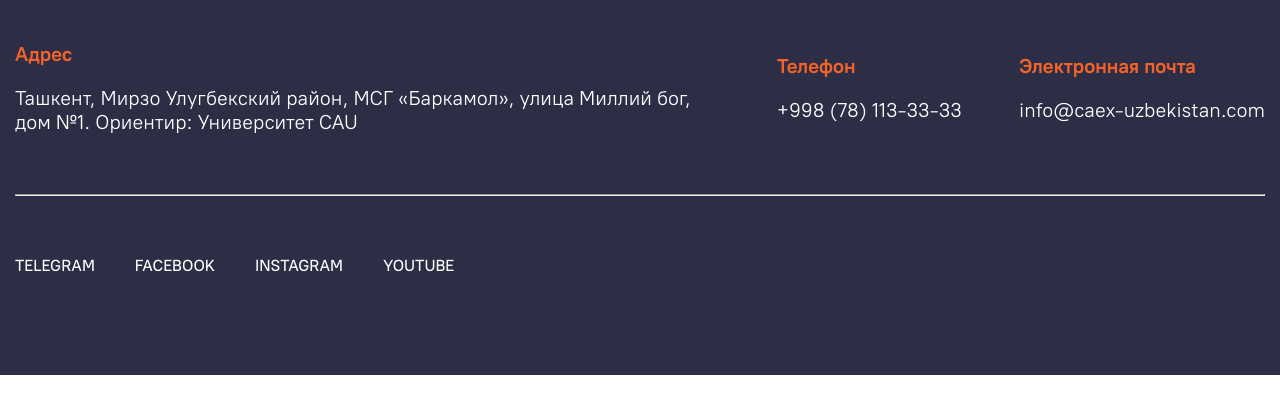
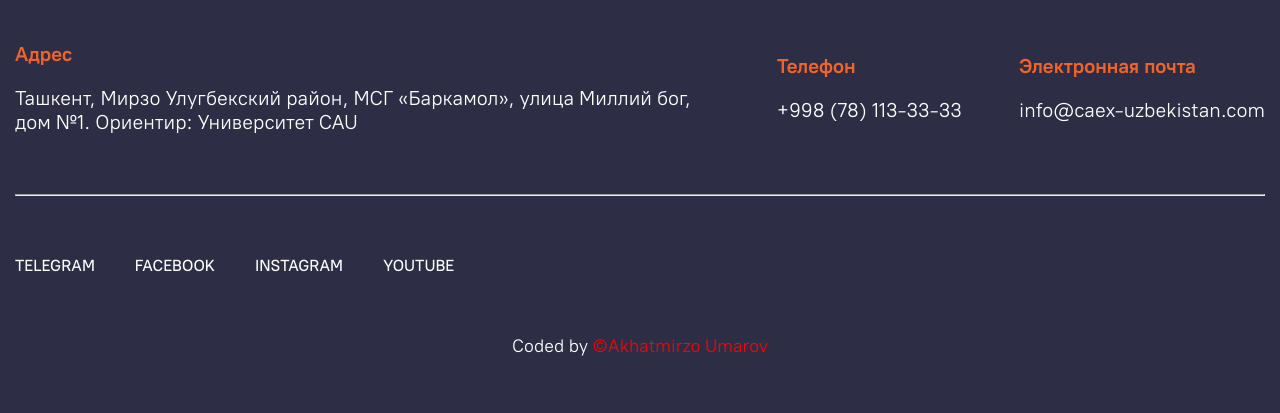
Before and after one commit to Akhatmirzo/mebel__decor, a plain HTML site: page index.html in a window 1280 px wide. Shown: the part 9702-10115 px from the top of the page. Before the commit the page ends 10077 px from the top, so only its background shows below. Drawn offline with nearby package versions, Linux system fonts and the light colour scheme.

Commit message:
upload new cahnges

```diff
--- a/index.html
+++ b/index.html
@@ -943,6 +943,11 @@
           </ul>
         </div>
         <!-- End of footer socials links -->
+
+        <!-- My contact -->
+        <center style="font-size: 18px; color: white;">Coded by
+          <a href="https://t.me/akhatmirzo" target="_blank" style="font-size: 18px; color: red;">&copy;Akhatmirzo Umarov</a>
+        </center>
       </div>
     </footer>
     <!--* Footer todo -->
```
